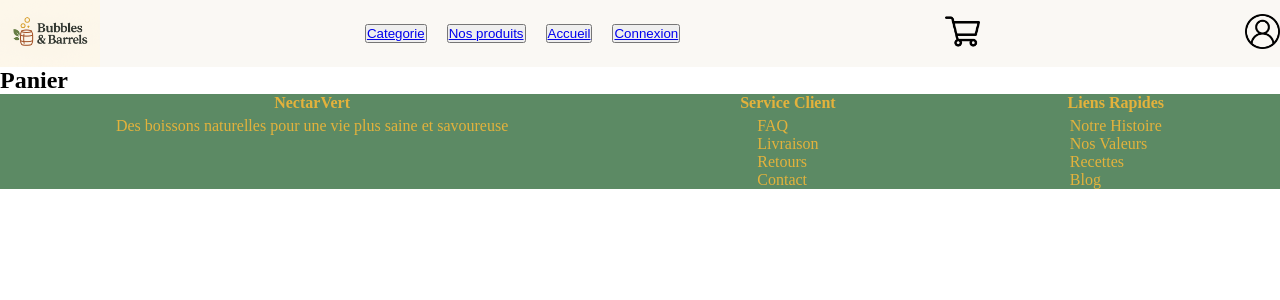
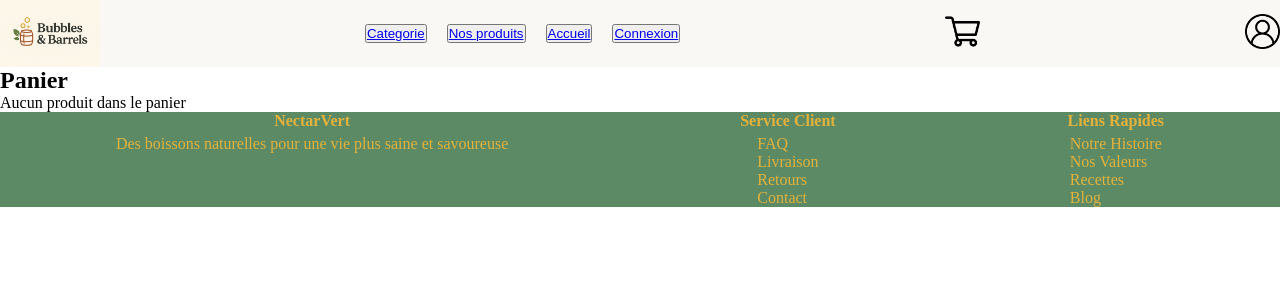
Before and after one commit to dmt-01/Bubbles_and_Barrels, a React (Vite) app in the folder frontend/: page /cart in a window 1280 px wide. Shown: the top 300 px of the page. Built offline with nearby package versions, Linux system fonts and the light colour scheme; no server answers.

Commit message:
added redirecton or message if no cart at all

```diff
--- a/frontend/src/components/Cart/Cart.tsx
+++ b/frontend/src/components/Cart/Cart.tsx
@@ -20,6 +20,8 @@ function Cart() {
       setCart({ products: newProducts });
     }
   };
+
+  console.log(cart);
 
   return (
     <section>
@@ -57,7 +59,7 @@ function Cart() {
             }
           })}
       </ul>
-      {cart && cart.products.length === 0 && (
+      {(!cart || (cart && cart.products.length === 0)) && (
         <p>Aucun produit dans le panier</p>
       )}
       {cart && cart.products.length > 0 && (
--- a/frontend/src/components/forms/PaymentForm.tsx
+++ b/frontend/src/components/forms/PaymentForm.tsx
@@ -140,7 +140,7 @@ function PaymentForm() {
 
   return (
     <section className="all_forms">
-      {cart && cart.products.length === 0 && <Navigate to="/" />}
+      {(!cart || (cart && cart.products.length === 0)) && <Navigate to="/" />}
       <h2>Paiement</h2>
       <form onSubmit={handleSubmit}>
         <label>
```
